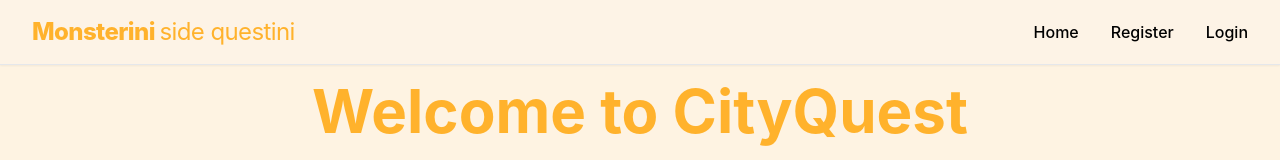
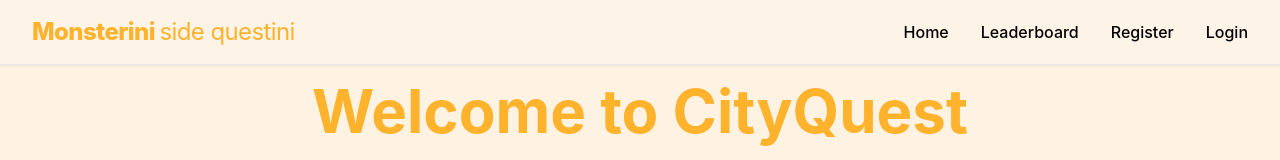
Before and after one commit to Saa1amand3r/monsterini-frontend, a React (Create React App) app: page / in a window 1280 px wide. Shown: the top 160 px of the page. Built offline with nearby package versions, Linux system fonts and the light colour scheme.

Commit message:
leaderboard button navbar fixed

```diff
--- a/src/components/Navbar.jsx
+++ b/src/components/Navbar.jsx
@@ -25,6 +25,9 @@ function Navbar({ session, setSession }) {
                 <ul className="hidden md:flex items-center gap-8 text-base font-medium">
                     <li>
                         <Link to="/" className="hover:text-accent-main transition">Home</Link>
+                    </li>
+                    <li>
+                        <Link to="/leaderboard" className="hover:text-accent-main transition">Leaderboard</Link>
                     </li>
                     {!session && (
                         <>
```
